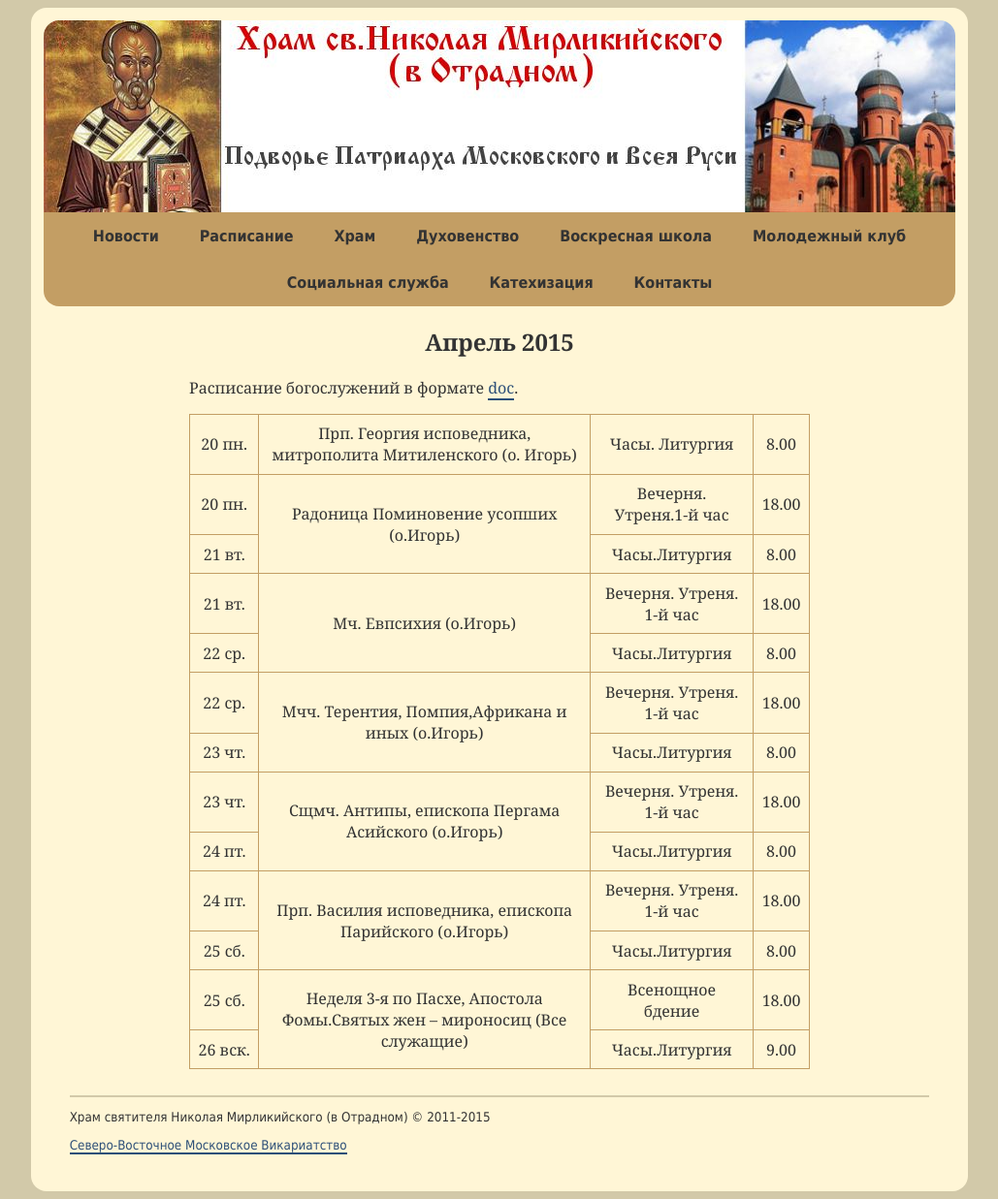
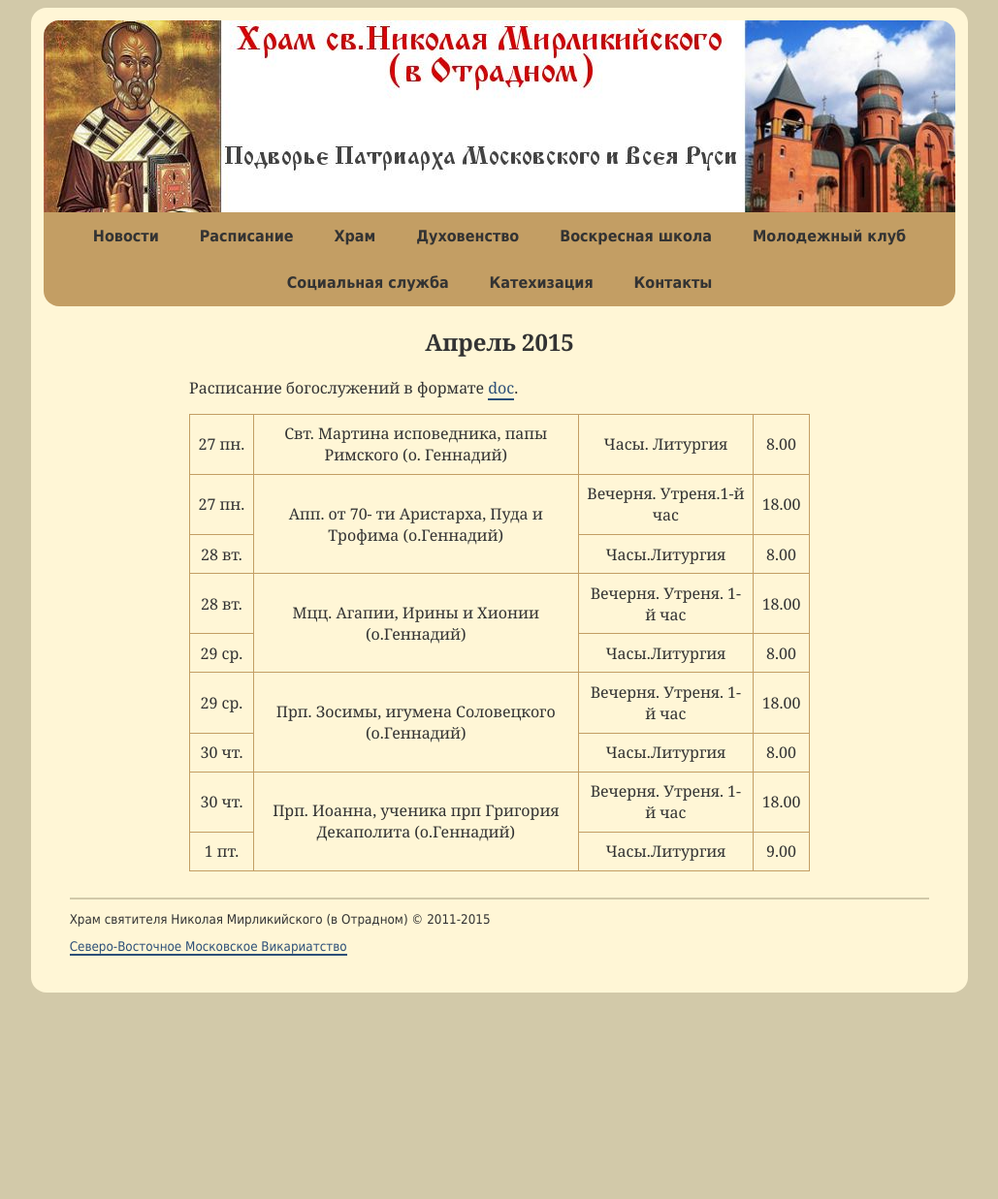
Before and after one commit to hramotradnoe/hramotradnoe.github.io, a Jekyll site: the page built from schedule/index.html, in a window 1280 px wide. Shown: the whole page at 97% size, without its empty margins (125-1154 px from the left). Built offline with Jekyll 4.4.1, drawn with Linux system fonts in a browser that asks for light colours; after the commit the page ends 1032 px from its top, so only the background shows below that.

Commit message:
обновлено расписание на апрель

```diff
--- a/_data/schedule.yml
+++ b/_data/schedule.yml
@@ -1,56 +1,40 @@
 period: Апрель 2015
 link: https://docs.google.com/document/d/1GUaF_9P8RQ9D1x63GHTyQcBKL2tczU2zryXDWHGz3gg/edit?pli=1
 timetable:
- - description : "Прп. Георгия исповедника, митрополита Митиленского (о. Игорь)"
+ - description : "Свт. Мартина исповедника, папы Римского (о. Геннадий)"
    services    :
-      - day   : 20&nbsp;пн.
+      - day   : 27&nbsp;пн.
         time  : '8.00'
         title : "Часы. Литургия"
- - description : "Радоница Поминовение усопших (о.Игорь)"
+ - description : "Апп. от 70- ти Аристарха, Пуда и Трофима (о.Геннадий)"
    services    :
-      - day   : 20&nbsp;пн.
+      - day   : 27&nbsp;пн.
         time  : '18.00'
         title : "Вечерня. Утреня.1-й час"
-      - day   : 21&nbsp;вт.
+      - day   : 28&nbsp;вт.
         time  : '8.00'
         title : "Часы.Литургия"
- - description : "Мч. Евпсихия (о.Игорь)"
+ - description : "Мцц. Агапии, Ирины и Хионии (о.Геннадий)"
    services    :
-      - day   : 21&nbsp;вт.
+      - day   : 28&nbsp;вт.
         time  : '18.00'
         title : "Вечерня. Утреня. 1-й час"
-      - day   : 22&nbsp;ср.
+      - day   : 29&nbsp;ср.
         time  : '8.00'
         title : "Часы.Литургия"
- - description : "Мчч. Терентия, Помпия,Африкана и иных (о.Игорь)"
+ - description : "Прп. Зосимы, игумена Соловецкого (о.Геннадий)"
    services    :
-      - day   : 22&nbsp;ср.
+      - day   : 29&nbsp;ср.
         time  : '18.00'
         title : "Вечерня. Утреня. 1-й час"
-      - day   : 23&nbsp;чт.
+      - day   : 30&nbsp;чт.
         time  : '8.00'
         title : "Часы.Литургия"
- - description : "Сщмч. Антипы, епископа Пергама Асийского (о.Игорь)"
+ - description : "Прп. Иоанна, ученика прп Григория Декаполита (о.Геннадий)"
    services    :
-      - day   : 23&nbsp;чт.
+      - day   : 30&nbsp;чт.
         time  : '18.00'
         title : "Вечерня. Утреня. 1-й час"
-      - day   : 24&nbsp;пт.
-        time  : '8.00'
-        title : "Часы.Литургия"
- - description : "Прп. Василия исповедника, епископа Парийского (о.Игорь)"
-   services    :
-      - day   : 24&nbsp;пт.
-        time  : '18.00'
-        title : "Вечерня. Утреня. 1-й час"
-      - day   : 25&nbsp;сб.
-        time  : '8.00'
-        title : "Часы.Литургия"
- - description : "Неделя 3-я по Пасхе, Апостола Фомы.Святых жен – мироносиц (Все служащие)"
-   services    :
-      - day   : 25&nbsp;сб.
-        time  : '18.00'
-        title : "Всенощное бдение"
-      - day   : 26&nbsp;вск.
+      - day   : 1&nbsp;пт.
         time  : '9.00'
         title : "Часы.Литургия"
```
